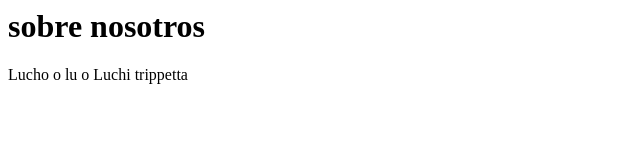
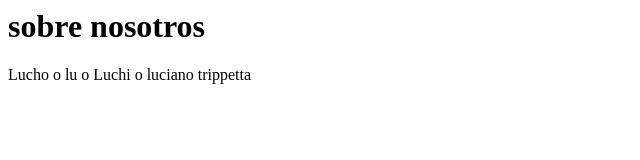
Before and after one commit to luciano-prog/clase2git, a plain HTML site: page about.html in a window 1280 px wide. Shown: the full height of the page, 0-640 px from the left. Drawn offline with Linux system fonts and the light colour scheme.

Commit message:
arregle about ok

```diff
--- a/about.html
+++ b/about.html
@@ -1,4 +1,4 @@
 <html>
 	<h1> sobre nosotros </h1>
-	<p> Lucho o lu o Luchi trippetta  </p>
+	<p> Lucho o lu o Luchi o luciano trippetta  </p>
 </html>
```
